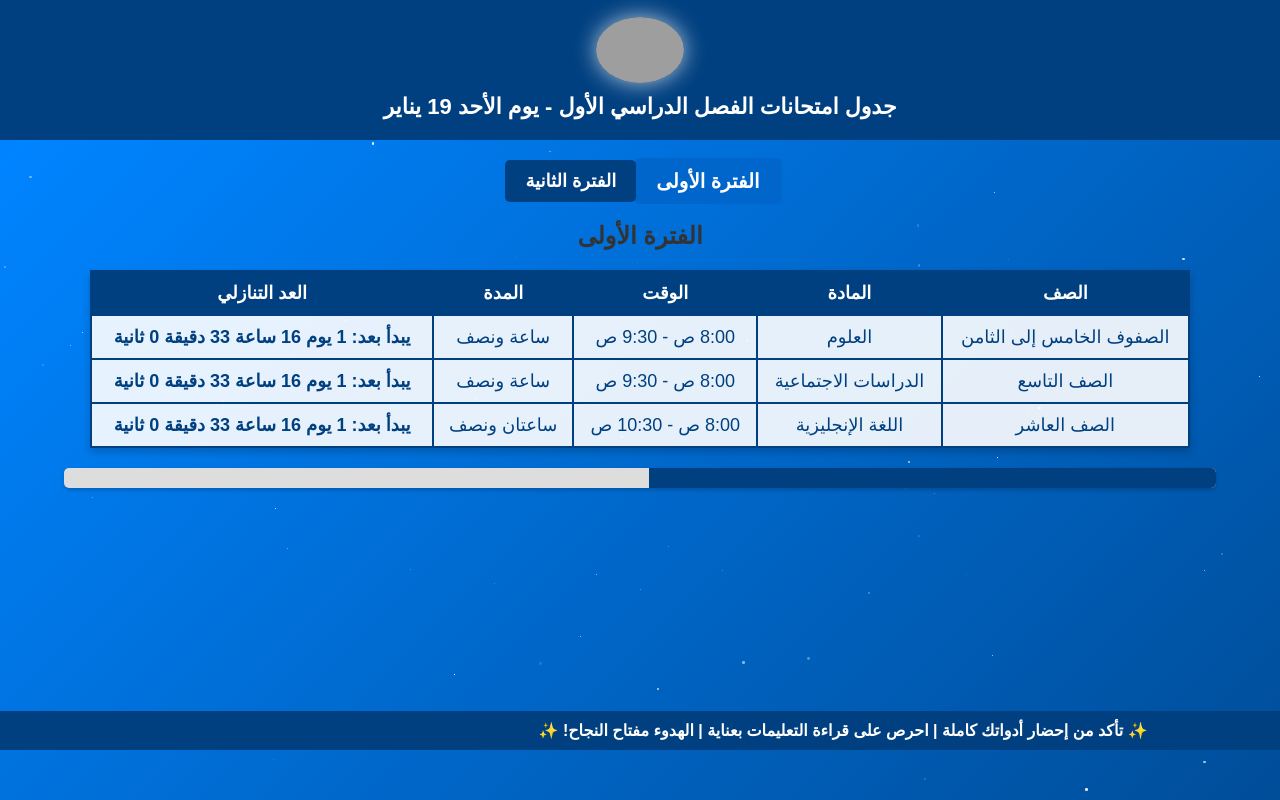
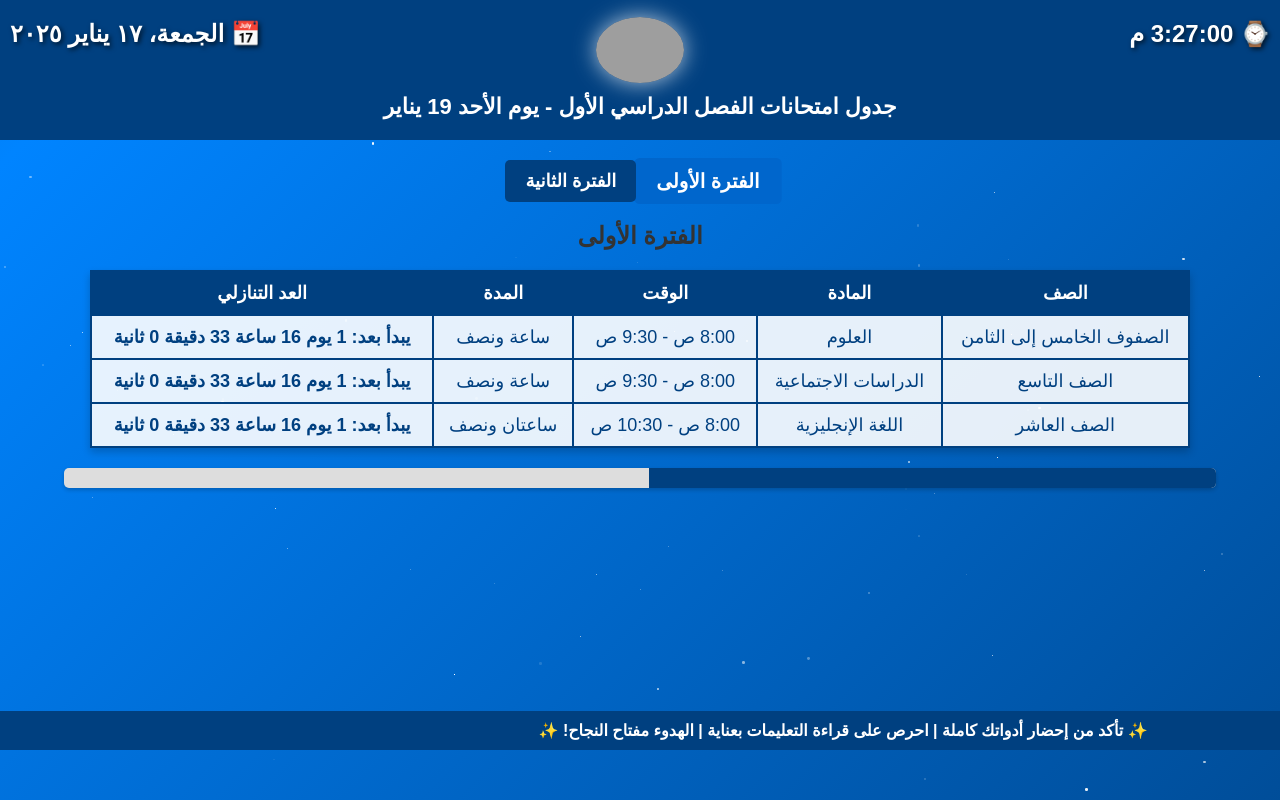
Before and after one commit to mohdschool/7211, a plain HTML site: page index.html in a window 1280 px wide. Drawn offline with Linux system fonts and the light colour scheme; grey boxes are pictures that could not be loaded.

Commit message:
Update index.html

```diff
--- a/index.html
+++ b/index.html
@@ -52,19 +52,26 @@
         .datetime {
             position: fixed;
             top: 10px;
+            width: 100%;
+            display: flex;
+            justify-content: space-between;
+            z-index: 1000;
+        }
+
+        .clock, .date {
             font-size: 24px;
             color: white;
             font-weight: bold;
             text-shadow: 2px 2px 5px rgba(0, 0, 0, 0.7);
-            z-index: 10;
+            padding: 10px;
+        }
+
+        .clock {
+            left: 20px;
         }
 
         .date {
             right: 20px;
-        }
-
-        .clock {
-            left: 20px;
         }
 
         /* الرأس والشعار */
@@ -78,9 +85,9 @@
 
         header img {
             width: 80px;
-            border-radius: 50%; /* جعل الشعار دائريًا */
+            border-radius: 50%;
             box-shadow: 0 0 20px rgba(255, 255, 255, 0.7);
-            animation: pulse 2s infinite; /* إضافة تأثير النبض */
+            animation: pulse 2s infinite;
         }
 
         @keyframes pulse {
@@ -201,7 +208,7 @@
         /* العبارات التحفيزية */
         #dynamic-message {
             position: fixed;
-            bottom: 120px; /* زيادة المسافة من الأسفل */
+            bottom: 120px;
             left: 50%;
             transform: translateX(-50%);
             background: #004080;
@@ -213,7 +220,7 @@
             text-shadow: 1px 1px 3px rgba(0, 0, 0, 0.5);
             display: none;
             animation: fadeInOut 3s linear infinite;
-            z-index: 20; /* زيادة z-index */
+            z-index: 20;
         }
 
         @keyframes fadeInOut {
@@ -239,13 +246,13 @@
 
         .marquee p {
             display: inline-block;
-            animation: scroll-left 15s linear infinite; /* تفعيل الحركة */
+            animation: scroll-left 15s linear infinite;
             margin: 0;
         }
 
         @keyframes scroll-left {
-            0% { transform: translateX(100%); } /* يبدأ من اليمين */
-            100% { transform: translateX(-100%); } /* ينتهي عند اليسار */
+            0% { transform: translateX(100%); }
+            100% { transform: translateX(-100%); }
         }
 
         /* تحسين التجاوب */
@@ -279,8 +286,10 @@
     <div class="stars" id="stars"></div>
 
     <!-- التاريخ والساعة -->
-    <div class="datetime clock" id="clock"></div>
-    <div class="datetime date" id="date"></div>
+    <div class="datetime">
+        <div class="clock" id="clock"></div>
+        <div class="date" id="date"></div>
+    </div>
 
     <!-- الرأس -->
     <header>
```
